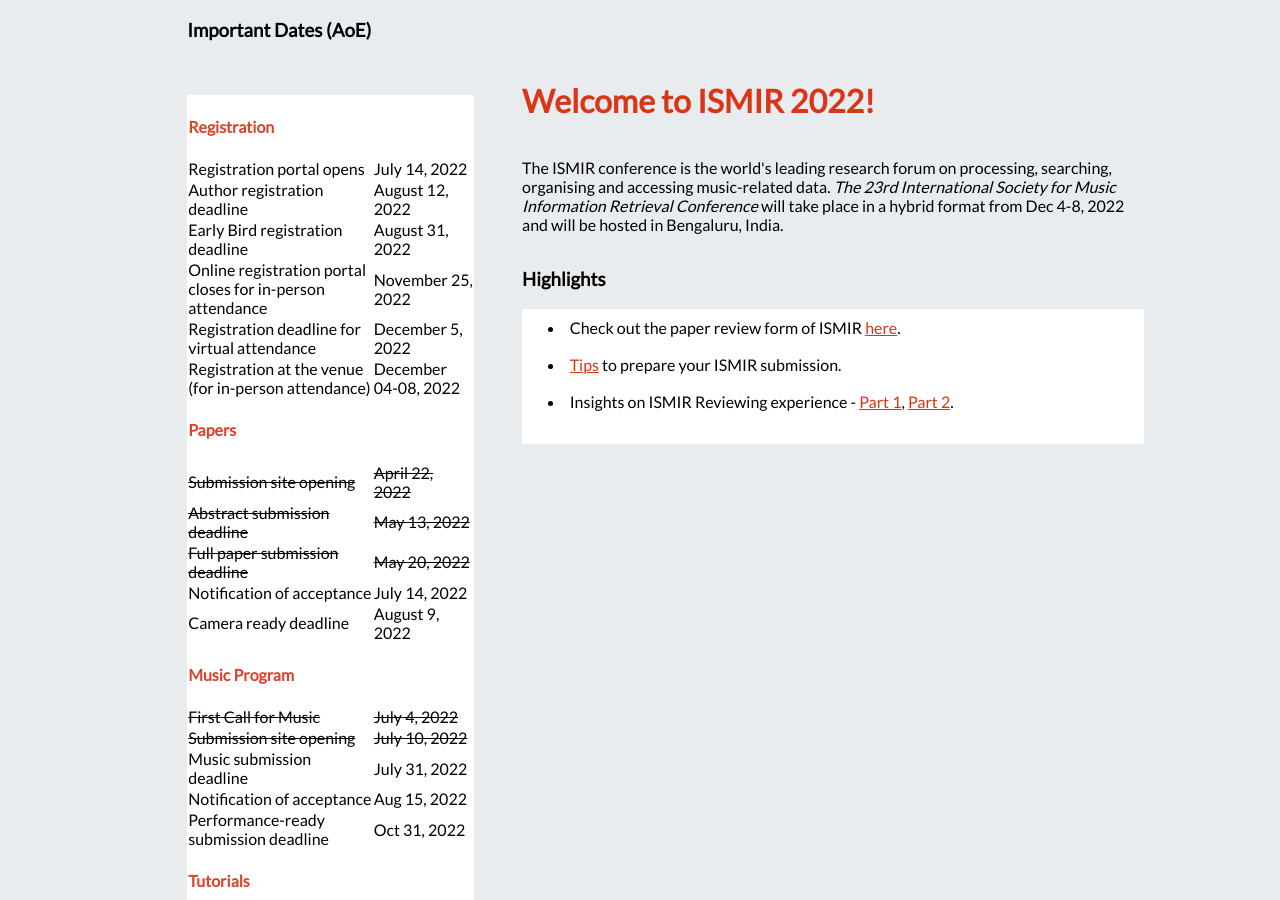
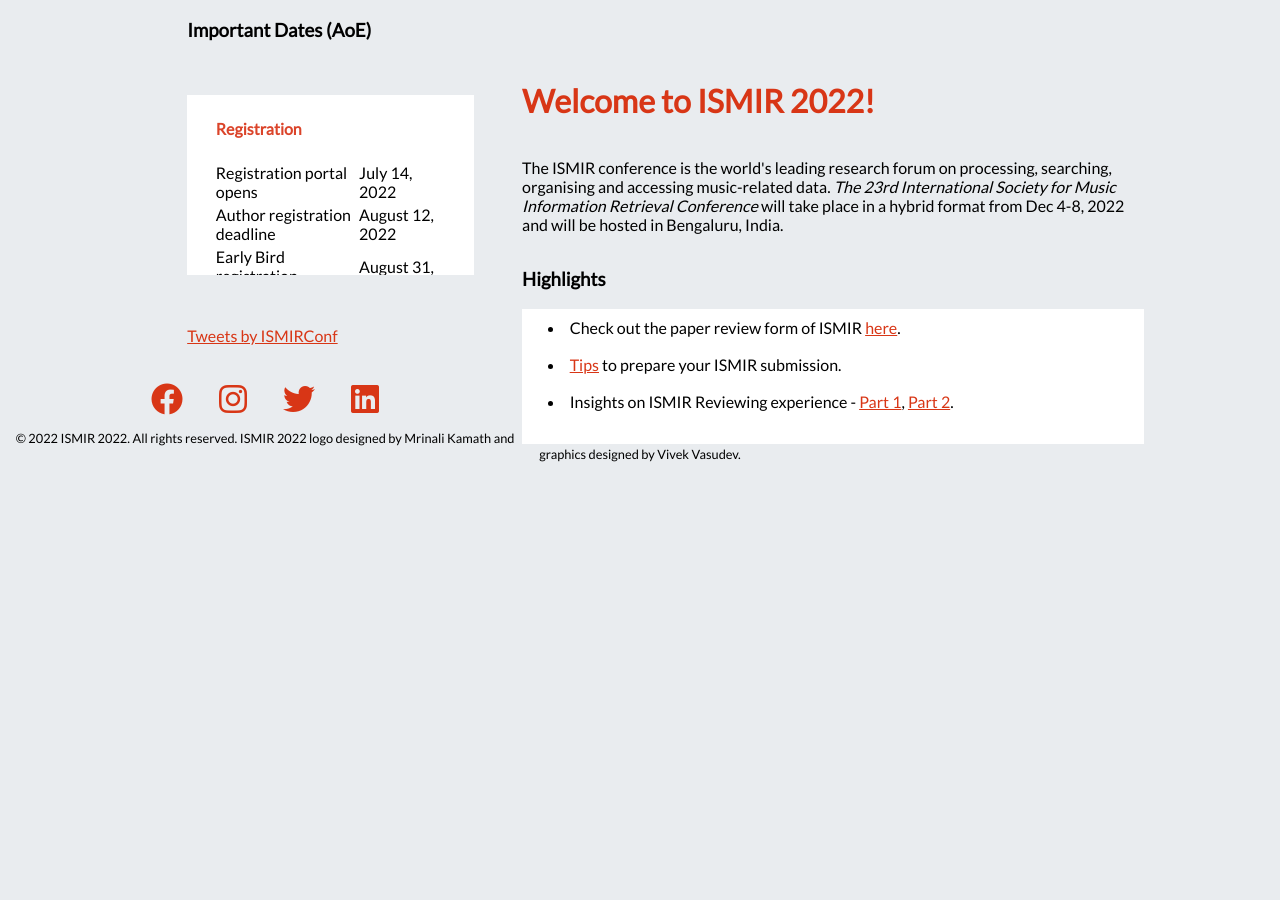
Before and after one commit to ismir2022/ismir2022.github.io, a Jekyll site: the page built from index_staging.md, in a window 1280 px wide and 900 px high, scrolled down 574 px. Built offline with Jekyll 4.4.1, drawn with Linux system fonts in a browser that asks for light colours; nearby versions of some CDN libraries; comment, search, counter and statistics services are not loaded; after the commit the page ends 1049 px from its top, so only the background shows below that; some of the changed text lies outside the part shown.

Commit message:
index staging page fixes

```diff
--- a/index_staging.md
+++ b/index_staging.md
@@ -23,7 +23,7 @@
 			</tr>
 		</tbody>
 </table>
-<table class="timelinetable2" rules=none style="height:30vh; overflow-y:auto; overflow-x:hidden; background-color:rgb(255, 255, 255);">
+<table class="timelinetable2" style="height:20vh; display: block; overflow-y:auto; overflow-x:hidden; background-color:rgb(255, 255, 255); padding-left: 2vw; padding-right: 2vw; padding-bottom: 1vh;">
         <tr>
             <td><h4><span style="color:#DB442A">Registration</span></h4></td>
             <td> </td>
```
